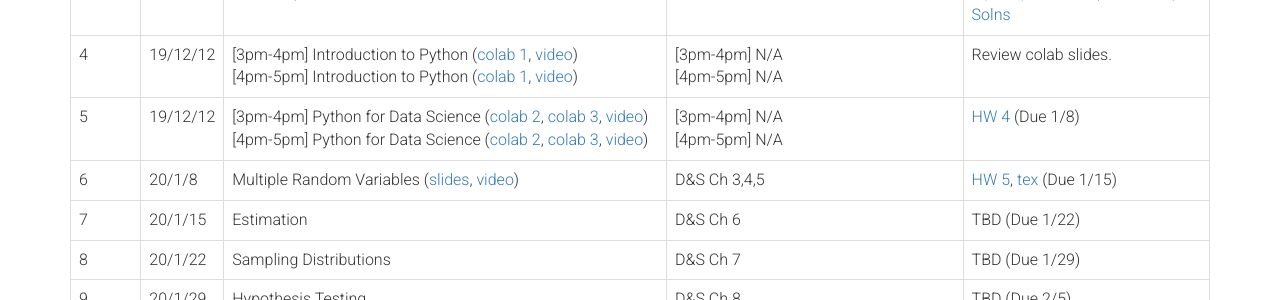
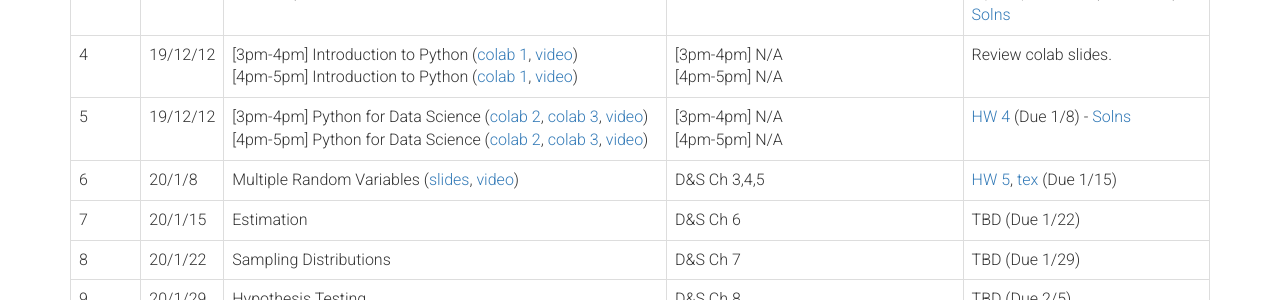
Before and after one commit to talisstats/talisstats.github.io, a Jekyll site: the page syllabus.html, which Jekyll copies as it is, in a window 1280 px wide. Shown: the part 880-1180 px from the top of the page. Built offline with Jekyll 4.4.1, drawn with Linux system fonts in a browser that asks for light colours; nearby versions of some CDN libraries.

Commit message:
Adds solns for HW4

```diff
--- a/syllabus.html
+++ b/syllabus.html
@@ -159,7 +159,7 @@
       [4pm-5pm] N/A </br>
     </td>
     <td>
-      <a href="https://colab.research.google.com/drive/190O9T_QZH6ZKUJgCNBHpPrRuDFhWnFR-">HW 4</a> (Due 1/8) </br>
+      <a href="https://colab.research.google.com/drive/190O9T_QZH6ZKUJgCNBHpPrRuDFhWnFR-">HW 4</a> (Due 1/8) - <a href="https://colab.research.google.com/drive/1ZCy_Pv01aLPHRwqulTkrPhJWEOwZ66dc">Solns</a>
     </td>
   </tr>
 
```
Also changed, not shown: 1 other file.
